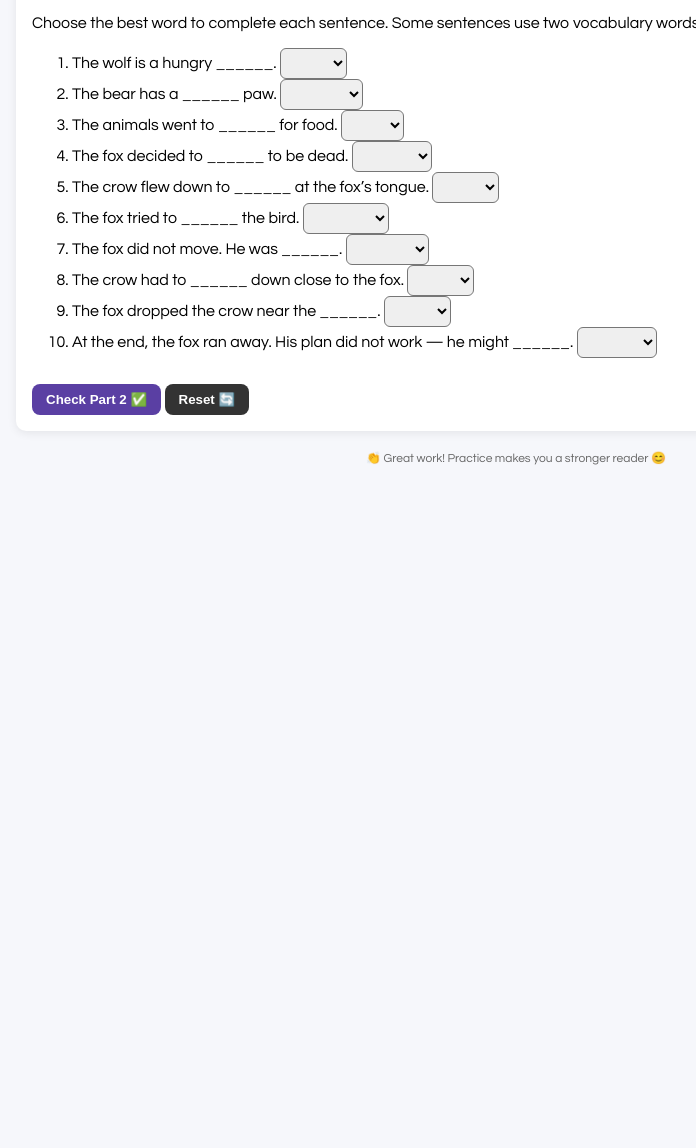
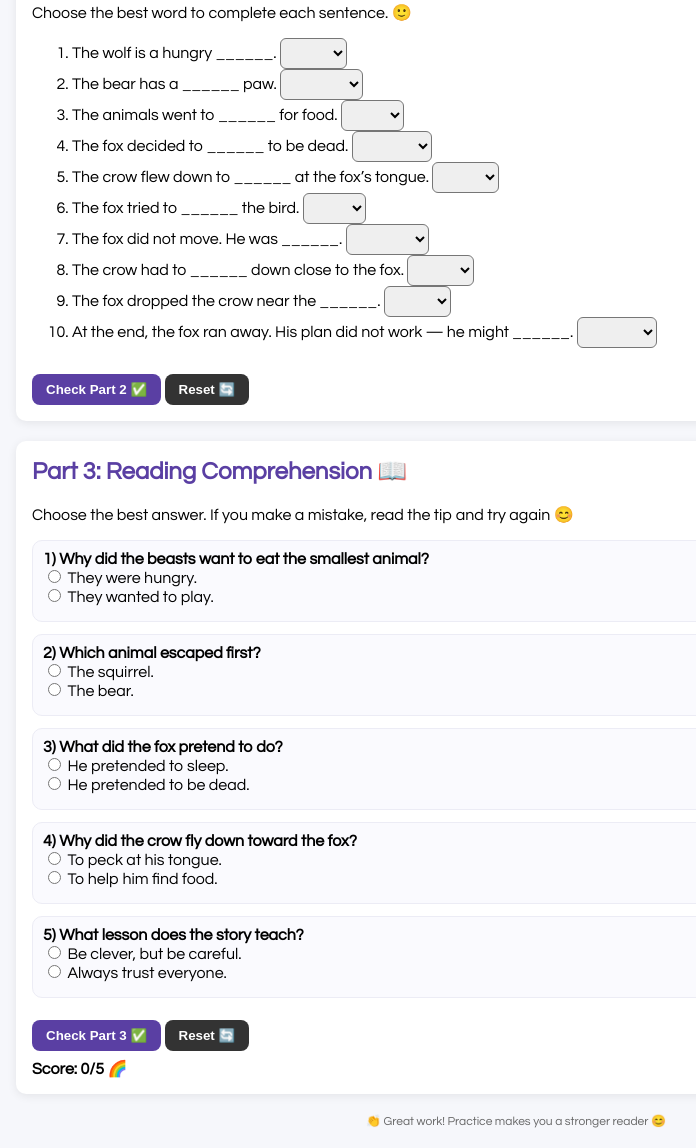
Before and after one commit to daphro2-cpu/GA4_W1_Six-Hungry-Beasts, a plain HTML site: page index.html in a window 1280 px wide. Shown: the part 2494-3642 px from the top of the page, without its empty margins (124-820 px from the left). Before the commit the page ends 2979 px from the top, so only its background shows below. Drawn offline with Linux system fonts and the light colour scheme.

Commit message:
Update index.html

```diff
--- a/index.html
+++ b/index.html
@@ -86,6 +86,15 @@ select{padding:6px;border-radius:6px;}
 
 hr{border:none;border-top:1px solid #eee;margin:14px 0;}
 
+.qblock{
+  background:#fafafe;
+  border:1px solid #ececf5;
+  padding:10px;
+  border-radius:10px;
+  margin-bottom:12px;
+}
+.tiny{font-size:13px;color:#555;margin-top:6px;}
+
 .footer{
   text-align:center;
   font-size:12px;
@@ -95,6 +104,7 @@ hr{border:none;border-top:1px solid #eee;margin:14px 0;}
 
 .small{font-size:13px;color:#555;}
 .hidden{display:none;}
+.scoreline{font-weight:700;margin-top:8px;}
 </style>
 </head>
 
@@ -128,7 +138,7 @@ hr{border:none;border-top:1px solid #eee;margin:14px 0;}
 <button onclick="checkSpelling()">Check Part 1 ✅</button>
 <button class="secondary" onclick="resetSpelling()">Reset 🔄</button>
 
-<p><strong>Score:</strong> <span id="spellScore">0/15</span> ⭐</p>
+<div class="scoreline">Score: <span id="spellScore">0/15</span> ⭐</div>
 
 <hr>
 
@@ -151,7 +161,7 @@ hr{border:none;border-top:1px solid #eee;margin:14px 0;}
 <!-- PART 2: CONTEXT -->
 <div class="box">
 <h2>Part 2: Vocabulary in Context 🧠</h2>
-<p>Choose the best word to complete each sentence. Some sentences use two vocabulary words. 🙂</p>
+<p>Choose the best word to complete each sentence. 🙂</p>
 
 <ol>
 <li>The wolf is a hungry ______.
@@ -175,7 +185,7 @@ hr{border:none;border-top:1px solid #eee;margin:14px 0;}
 <span id="cf5" class="feedback"></span></li>
 
 <li>The fox tried to ______ the bird.
-<select id="c6"><option></option><option>snap</option><option>hang out</option></select>
+<select id="c6"><option></option><option>snap</option><option>hunt</option></select>
 <span id="cf6" class="feedback"></span></li>
 
 <li>The fox did not move. He was ______.
@@ -183,7 +193,7 @@ hr{border:none;border-top:1px solid #eee;margin:14px 0;}
 <span id="cf7" class="feedback"></span></li>
 
 <li>The crow had to ______ down close to the fox.
-<select id="c8"><option></option><option>stoop</option><option>hunt</option></select>
+<select id="c8"><option></option><option>stoop</option><option>peck</option></select>
 <span id="cf8" class="feedback"></span></li>
 
 <li>The fox dropped the crow near the ______.
@@ -199,6 +209,57 @@ hr{border:none;border-top:1px solid #eee;margin:14px 0;}
 <button class="secondary" onclick="resetContext()">Reset 🔄</button>
 </div>
 
+<!-- PART 3: COMPREHENSION -->
+<div class="box">
+<h2>Part 3: Reading Comprehension 📖</h2>
+<p>Choose the best answer. If you make a mistake, read the tip and try again 😊</p>
+
+<div class="qblock">
+<strong>1) Why did the beasts want to eat the smallest animal?</strong><br>
+<label><input type="radio" name="q1" value="a"> They were hungry.</label><br>
+<label><input type="radio" name="q1" value="b"> They wanted to play.</label>
+<div id="qf1" class="feedback"></div>
+<div id="qh1" class="tiny"></div>
+</div>
+
+<div class="qblock">
+<strong>2) Which animal escaped first?</strong><br>
+<label><input type="radio" name="q2" value="a"> The squirrel.</label><br>
+<label><input type="radio" name="q2" value="b"> The bear.</label>
+<div id="qf2" class="feedback"></div>
+<div id="qh2" class="tiny"></div>
+</div>
+
+<div class="qblock">
+<strong>3) What did the fox pretend to do?</strong><br>
+<label><input type="radio" name="q3" value="a"> He pretended to sleep.</label><br>
+<label><input type="radio" name="q3" value="b"> He pretended to be dead.</label>
+<div id="qf3" class="feedback"></div>
+<div id="qh3" class="tiny"></div>
+</div>
+
+<div class="qblock">
+<strong>4) Why did the crow fly down toward the fox?</strong><br>
+<label><input type="radio" name="q4" value="a"> To peck at his tongue.</label><br>
+<label><input type="radio" name="q4" value="b"> To help him find food.</label>
+<div id="qf4" class="feedback"></div>
+<div id="qh4" class="tiny"></div>
+</div>
+
+<div class="qblock">
+<strong>5) What lesson does the story teach?</strong><br>
+<label><input type="radio" name="q5" value="a"> Be clever, but be careful.</label><br>
+<label><input type="radio" name="q5" value="b"> Always trust everyone.</label>
+<div id="qf5" class="feedback"></div>
+<div id="qh5" class="tiny"></div>
+</div>
+
+<button onclick="checkComprehension()">Check Part 3 ✅</button>
+<button class="secondary" onclick="resetComprehension()">Reset 🔄</button>
+
+<div class="scoreline">Score: <span id="compScore">0/5</span> 🌈</div>
+</div>
+
 <div class="footer">
 👏 Great work! Practice makes you a stronger reader 😊
 </div>
@@ -210,36 +271,27 @@ hr{border:none;border-top:1px solid #eee;margin:14px 0;}
    PART 1: CLICK-TO-UNSCRAMBLE (15 words FROM YOUR SHEET)
    Must include: stoop, pretend, hang out, fail
    ========================================================= */
-
-/* Space tile support:
-   We display a special tile "␠" which adds a real space to the answer.
-*/
 const SPACE_TILE = "␠";
 
 const spellingWords = [
-  // nouns (from sheet)
   {word:"beast", letters:["t","s","e","a","b"], meaning:"a wild animal (noun)"},
   {word:"hare", letters:["e","h","r","a"], meaning:"an animal like a rabbit (noun)"},
   {word:"crow", letters:["w","c","o","r"], meaning:"a black bird (noun)"},
   {word:"cliff", letters:["f","l","i","c","f"], meaning:"a high rock (noun)"},
-  // adjectives / adverbs (from sheet)
   {word:"massive", letters:["e","s","i","v","a","s","m"], meaning:"very big (adjective)"},
   {word:"stiff", letters:["f","t","i","f","s"], meaning:"hard to move (adjective)"},
   {word:"upset", letters:["p","u","e","s","t"], meaning:"worried / not happy (adjective)"},
   {word:"nervously", letters:["l","y","o","u","s","r","v","n","e"], meaning:"in a worried way (adverb)"},
   {word:"reluctantly", letters:["y","t","n","l","t","a","u","c","r","n","e","l","t"], meaning:"not wanting to (adverb)"},
-  // verbs (from sheet)
   {word:"hunt", letters:["n","u","h","t"], meaning:"look for food (verb)"},
   {word:"snap", letters:["p","a","n","s"], meaning:"close mouth fast (verb)"},
   {word:"peck", letters:["k","e","c","p"], meaning:"hit with a beak (verb)"},
   {word:"stoop", letters:["o","p","o","t","s"], meaning:"bend down (verb)"},
   {word:"pretend", letters:["d","n","e","e","r","t","p"], meaning:"act like it is true (verb)"},
   {word:"fail", letters:["l","a","f","i"], meaning:"not succeed (verb)"},
-  // phrase (from sheet)
   {word:"hang out", letters:["a","t",SPACE_TILE,"u","g","h","n","o"], meaning:"spend time together (phrase)"}
 ];
 
-/* Render Part 1 list */
 const list = document.getElementById("spellingList");
 
 spellingWords.forEach((item,i)=>{
@@ -315,7 +367,7 @@ function resetSpelling(){
 }
 
 /* =========================================================
-   CHALLENGE WORD (optional): clearly not on the vocab sheet
+   CHALLENGE WORD (optional): clearly not on vocab sheet
    ========================================================= */
 const bonusWords = [
   {word:"definitely", letters:["t","y","i","e","l","f","i","n","d","e"], meaning:"definitely = for sure (NOT on this week's vocab list)"}
@@ -396,7 +448,7 @@ function toggleChallenge(){
 }
 
 /* =========================================================
-   PART 2: CONTEXT (10 words from list)
+   PART 2: CONTEXT (10 items)
    ========================================================= */
 const ctxAns=[
   "beast","massive","hunt","pretend","peck",
@@ -422,6 +474,52 @@ function resetContext(){
     document.getElementById("cf"+(i+1)).textContent="";
   });
 }
+
+/* =========================================================
+   PART 3: COMPREHENSION (5 questions + helpful tips)
+   ========================================================= */
+const compAnswers={
+  q1:{correct:"a",help:"Tip: At the start, the beasts say there is little food. That is why they want to eat."},
+  q2:{correct:"a",help:"Tip: The smallest animal escapes first in the story."},
+  q3:{correct:"b",help:"Tip: The fox lies still on the ground and acts like he is dead."},
+  q4:{correct:"a",help:"Tip: The crow is hungry and wants to peck at the fox’s tongue."},
+  q5:{correct:"a",help:"Tip: The fox is clever, but his plan is risky. Be clever AND be careful."}
+};
+
+function getRadioValue(name){
+  const r=document.getElementsByName(name);
+  for(let i of r){if(i.checked)return i.value;}
+  return "";
+}
+
+function checkComprehension(){
+  let score=0;
+  Object.keys(compAnswers).forEach((q,i)=>{
+    const chosen=getRadioValue(q);
+    const fb=document.getElementById("qf"+(i+1));
+    const hint=document.getElementById("qh"+(i+1));
+    if(chosen===compAnswers[q].correct){
+      fb.textContent="✔ 😊";
+      fb.className="feedback good";
+      hint.textContent="";
+      score++;
+    }else{
+      fb.textContent="✖ 😕";
+      fb.className="feedback bad";
+      hint.textContent=compAnswers[q].help;
+    }
+  });
+  document.getElementById("compScore").textContent=score+"/5";
+}
+
+function resetComprehension(){
+  Object.keys(compAnswers).forEach((q,i)=>{
+    document.getElementsByName(q).forEach(r=>r.checked=false);
+    document.getElementById("qf"+(i+1)).textContent="";
+    document.getElementById("qh"+(i+1)).textContent="";
+  });
+  document.getElementById("compScore").textContent="0/5";
+}
 </script>
 
 </body>
```
